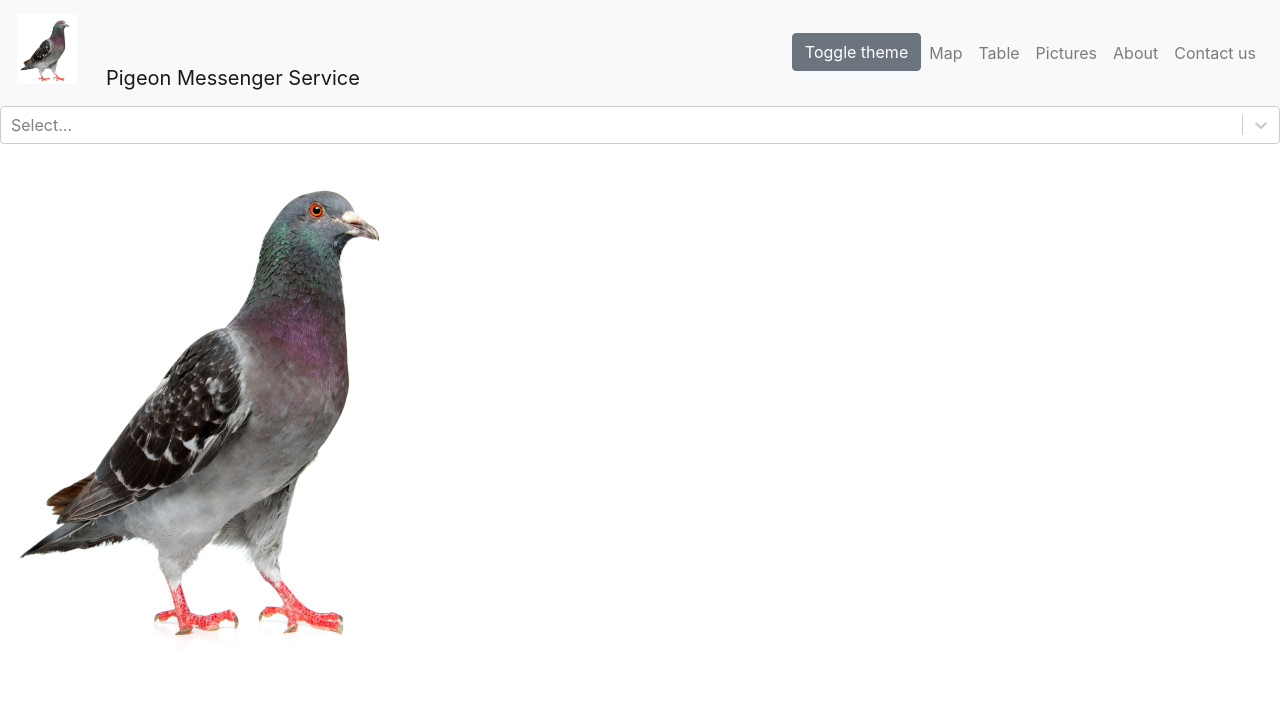
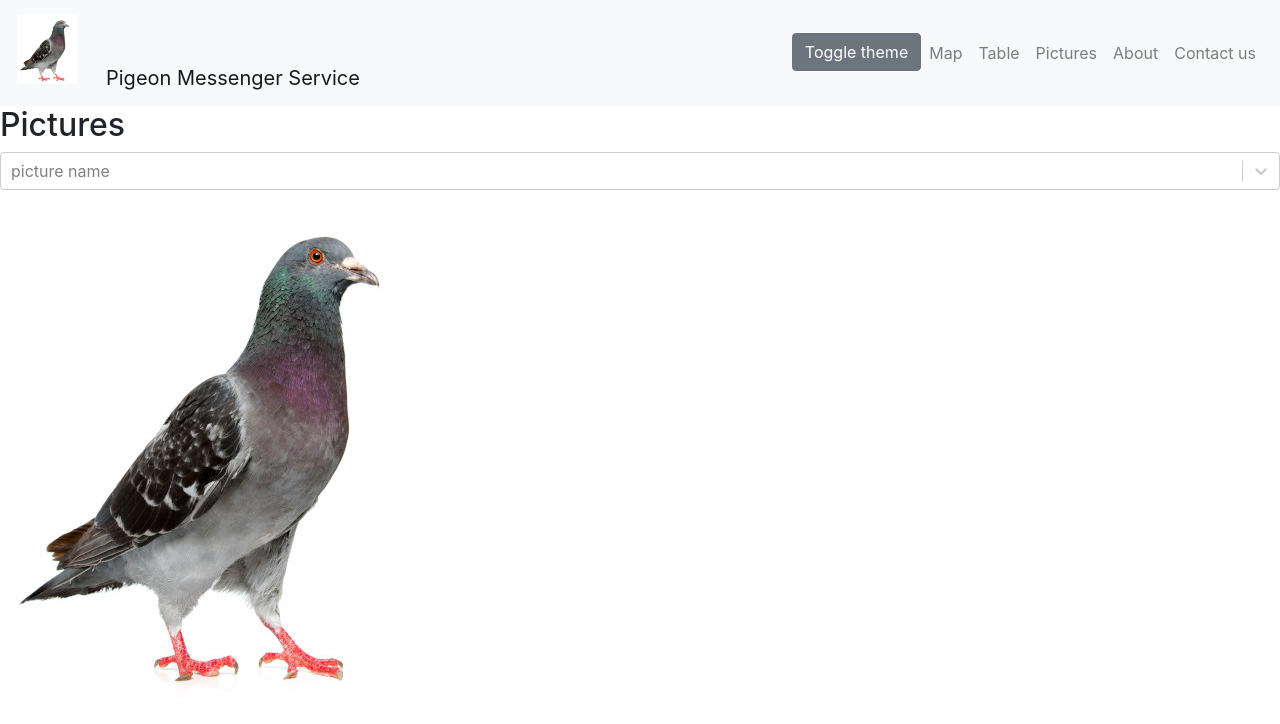
Before and after one commit to brian32768/react-bootstrap-test, a React (Vite) app: page /pictures in a window 1280 px wide. Shown: the top 724 px of the page. Built offline with nearby package versions, Linux system fonts and the light colour scheme.

Commit message:
first actual working select examples

```diff
--- a/src/App.css
+++ b/src/App.css
@@ -56,6 +56,11 @@ footer {
     margin: 28px;
 }
 
+/* react-select */
+.basic-single {
+    width: 250px;
+}
+
 /* PRETEND MAP STUFF ============================================================= */
 .sliders {
     width: 600px;
--- a/src/pictures.js
+++ b/src/pictures.js
@@ -1,6 +1,4 @@
-// picture.js react-bootstrap-test
-//
-import React, { Component } from 'react'
+import React, { Component, Fragment } from 'react'
 import {
     Carousel,
     CarouselItem,
@@ -8,72 +6,41 @@ import {
     CarouselIndicators,
     CarouselCaption
 } from 'reactstrap'
+
+// see https://react-select.com/
 import Select, { components } from 'react-select'
-//import 'react-select/dist/default.css'
 
 const items = [
     {
         src: require('/assets/Proud.jpg'),
-        header: 'Pigeon',
-        text: ""
+        text: "Rock Dove",
+        value: 0, label: "Pigeon"
     },
     {
         src: require('/assets/walking_pigeons.gif'),
-        header: 'Pigeons, walking',
-        text: ""
+        text: "Out for a stroll",
+        value: 1, label: "Walking pigeons"
     },
     {
         src: require('/assets/beaver.jpg'),
-        header: 'Beaver',
-        text: ""
+        text: "Oregon State University",
+        value: 2, label: "Beaver"
     },
     {
         src: require('/assets/lewis_and_clark.jpg'),
-        header: 'Lewis and Clark',
-        text: ""
+        text: "In 1804 it was hard to get decent maps of Clatsop County.",
+        value: 3, label: "Lewis and Clark, lost again."
     },
 ];
 
-const options = [
-  { value: 'chocolate', label: 'Chocolate' },
-  { value: 'strawberry', label: 'Strawberry' },
-  { value: 'vanilla', label: 'Vanilla' }
-];
-
-/*
-const SingleValue = ({ children, ...props }) => (
-    <components.SingleValue {...props}>
-      {children}
-    </components.SingleValue>
-);
-
-type State = {};
-
-class CustomControl extends Component<*, State> {
-  state = {};
-  render() {
-    return (
-      <Select
-        defaultValue={items[0]}
-        isClearable
-        components={{ SingleValue }}
-        isSearchable
-        name="header"
-        options={items}
-      />
-    );
-  }
-}
-*/
-
-export default class Pictures extends React.Component {
+export default class Pictures extends Component {
     constructor(props) {
         super(props);
         this.state = {
             activeIndex : 0,
-            animating: false,
-            selectedOption: null,
+            animating: false
         }
+        this.select   = this.select.bind(this);
         this.next     = this.next.bind(this);
         this.previous = this.previous.bind(this);
         this.onClick  = this.onClick.bind(this);
@@ -95,32 +62,39 @@ export default class Pictures extends React.Component {
          console.log("clicked");
     }
 
-    handleChange(selectedOption) {
-       this.setState({ selectedOption });
-       console.log(`Option selected:`, selectedOption);
+    select(options) {
+        console.log(`Option selected:`, options.value, this.state);
+        this.setState({ activeIndex: options.value });
     }
 
     render() {
-        const { selectedOption } = this.state;
-        const { activeIndex } = this.state;
+        let { activeIndex } = this.state;
+        console.log("render() activeIndex =", activeIndex);
         const slides = items.map((item) => {
           return (
             <CarouselItem
               key={item.src}
             >
-              <img src={item.src} alt={item.header} />
-              <CarouselCaption captionText={item.text} captionHeader={item.header} />
+              <img src={item.src} alt={item.label} />
+              <CarouselCaption captionText={item.text} captionHeader={item.label} />
             </CarouselItem>
           );
         });
 
         return (
-            <div>
+            <Fragment>
+            <h2>Pictures</h2>
             <Select
-              value={selectedOption}
-              onChange={this.handleChange}
-              options={options}
-            />
+                allowClear
+                placeholder="picture name"
+                defaultValue="0"
+                style={{ width: 200 }}
+                animation="slide-up"
+                showSearch={ false }
+                onChange={ this.select }
+                options={ items }
+            >
+            </Select>
                 <Carousel
                     activeIndex={activeIndex}
                     next={this.next}
@@ -134,7 +108,7 @@ export default class Pictures extends React.Component {
                     <CarouselControl direction="prev" directionText="Previous" onClickHandler={this.previous} />
                     <CarouselControl direction="next" directionText="Next" onClickHandler={this.next} />
                 </Carousel>
-            </div>
+            </Fragment>
         );
     }
 }
--- a/src/table.js
+++ b/src/table.js
@@ -2,9 +2,11 @@
 //
 import React, { Component, Fragment } from "react"
 import ReactTable from 'react-table'
-import Select from 'react-select'
 import {ThemeContext} from './theme-context'
 import 'react-table/react-table.css'
+
+// see https://react-select.com/
+import Select from 'react-select'
 
 let items = [
     {
@@ -52,14 +54,17 @@ export default class Table extends Component {
             <Fragment>
             <h2>Table</h2>
             <h3>single select</h3>
-                <div style={{ width: 300}}>
-                    <Select options={ items } />
-                </div>
+                <Select
+                    classNamePrefix="select"
+                    className="basic-single"
+                    defaultValue={items[0]}
+                    options={ items }
+                />
 
-              <ReactTable style={{color: theme.foreground, backgroundColor: theme.background}}
+            <ReactTable style={{color: theme.foreground, backgroundColor: theme.background}}
                 data={items}
                 columns={columns}
-              />
+            />
           </Fragment>
         );
     }
```
